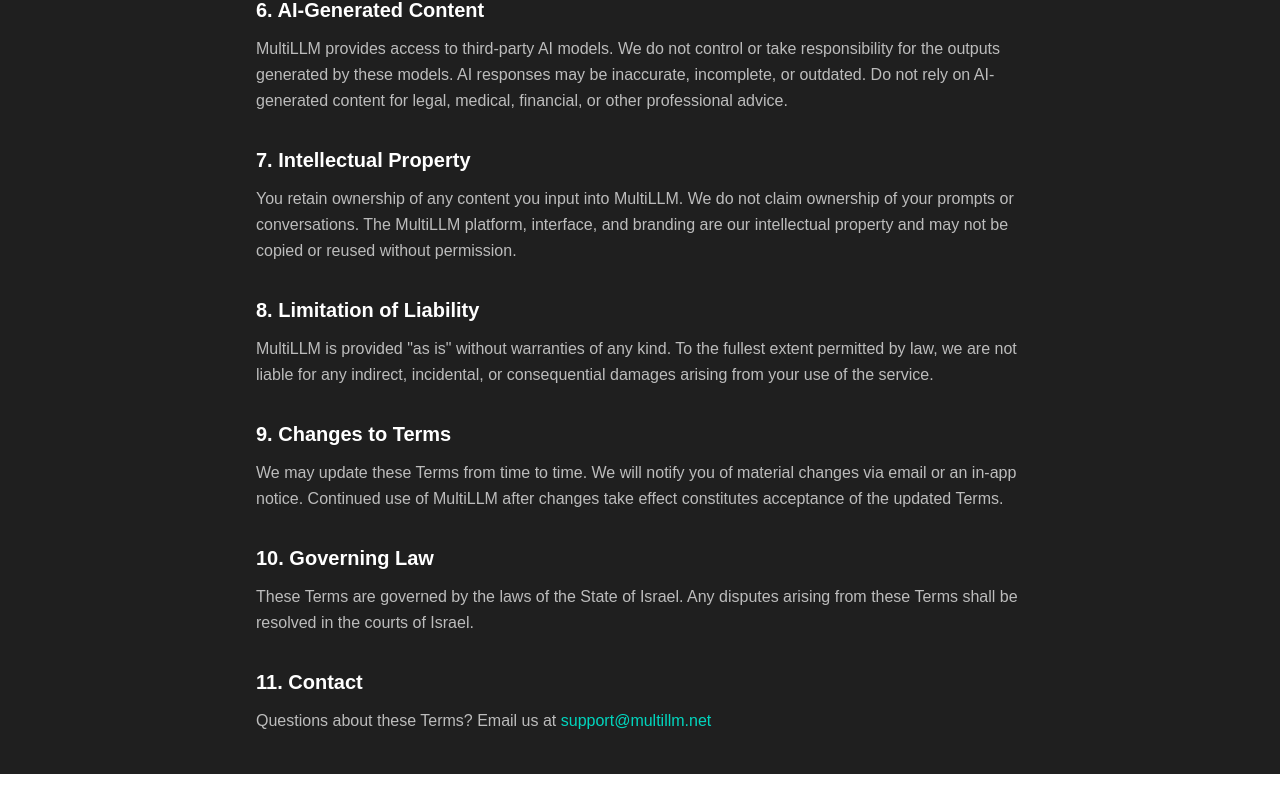
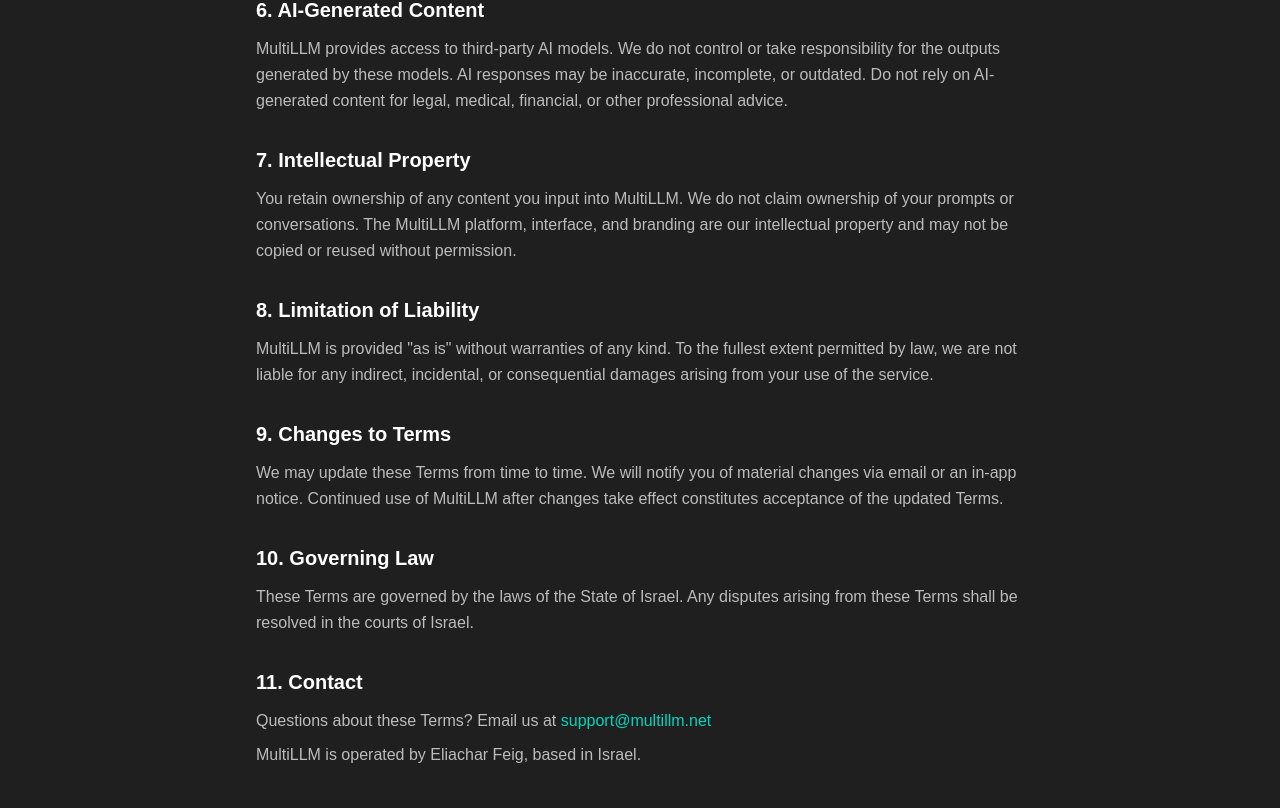
Before and after one commit to eliacharfe/multi-llm-platform-chat, a Next.js app in the folder apps/web/: page /terms in a window 1280 px wide. Shown: the part 1134-1942 px from the top of the page. Before the commit the page ends 1908 px from the top, so only its background shows below. Built offline with nearby package versions, Linux system fonts and the light colour scheme.

Commit message:
no message

```diff
--- a/apps/web/src/app/terms/page.tsx
+++ b/apps/web/src/app/terms/page.tsx
@@ -131,6 +131,9 @@
                 support@multillm.net
               </a>
             </p>
+            <p className="mt-2">
+              MultiLLM is operated by Eliachar Feig, based in Israel.
+            </p>
           </section>
 
         </div>
```
